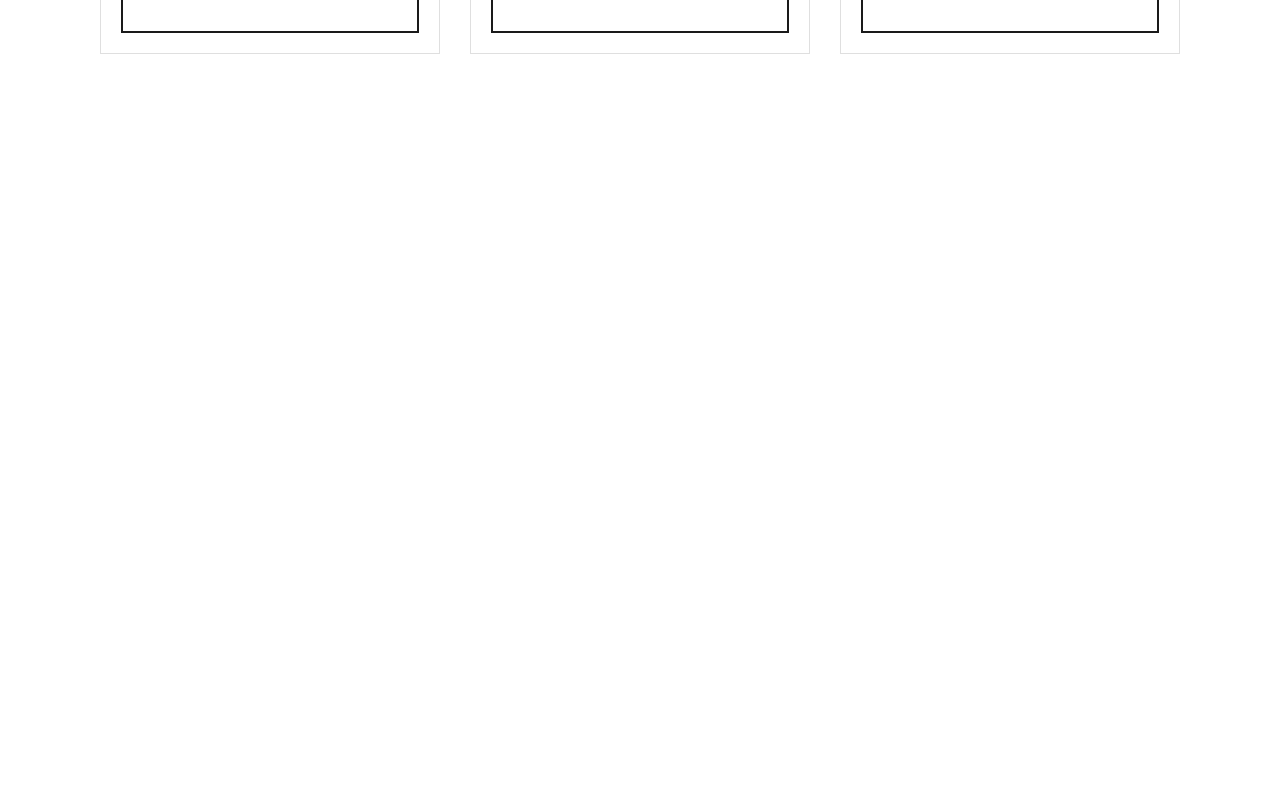
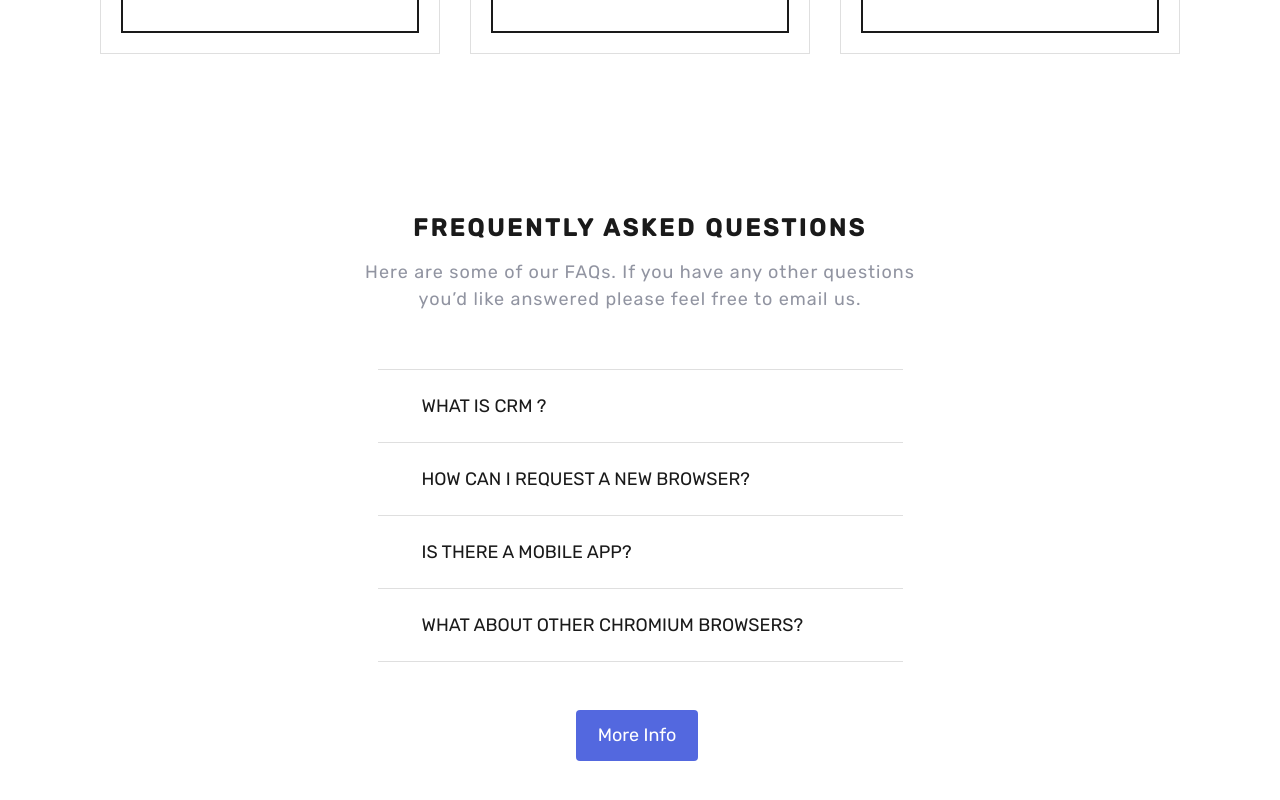
Before and after one commit to silvertechguy/crm-landing-page, a React (Create React App) app: page / in a window 1280 px wide. Shown: the part 2020-2820 px from the top of the page. Before the commit the page ends 2170 px from the top, so only its background shows below. Built offline with nearby package versions, Linux system fonts and the light colour scheme.

Commit message:
build the faqs components

```diff
--- /dev/null
+++ b/src/components/faqs.tsx
@@ -0,0 +1,109 @@
+import React from "react";
+import { Accordion, Button, Card, Col, Container, Row } from "react-bootstrap";
+
+const Faqs = () => {
+  return (
+    <section className="questions py-5" id="questions">
+      <Container>
+        <article className="text-center py-3">
+          <h3>Frequently Asked Questions</h3>
+          <p className="my-3">
+            Here are some of our FAQs. If you have any other questions <br />
+            you’d like answered please feel free to email us.
+          </p>
+        </article>
+        <Row className="justify-content-center">
+          <Col sm={12} md={10} lg={6}>
+            <div>
+              <Accordion className="accordion mt-4 mb-5" id="accordion">
+                <Card className="card">
+                  <section className="card-header">
+                    <h2 className="mb-0">
+                      <Accordion.Toggle as={Button} variant="link" eventKey="0">
+                        What is CRM ?
+                      </Accordion.Toggle>
+                    </h2>
+                  </section>
+                  <Accordion.Collapse eventKey="0">
+                    <div className="card-body">
+                      <p>
+                        Lorem ipsum dolor sit amet, consectetur adipiscing elit.
+                        Fusce tincidunt justo eget ultricies fringilla.
+                        Phasellus blandit ipsum quis quam ornare mattis.
+                      </p>
+                    </div>
+                  </Accordion.Collapse>
+                </Card>
+                <Card className="card">
+                  <section className="card-header">
+                    <h2 className="mb-0">
+                      <Accordion.Toggle as={Button} variant="link" eventKey="1">
+                        How can I request a new browser?
+                      </Accordion.Toggle>
+                    </h2>
+                  </section>
+                  <Accordion.Collapse eventKey="1">
+                    <div className="card-body">
+                      <p>
+                        Vivamus luctus eros aliquet convallis ultricies. Mauris
+                        augue massa, ultricies non ligula. Suspendisse
+                        imperdiet. Vivamus luctus eros aliquet convallis
+                        ultricies. Mauris augue massa, ultricies non ligula.
+                        Suspendisse imperdie tVivamus luctus eros aliquet
+                        convallis ultricies. Mauris augue massa, ultricies non
+                        ligula. Suspendisse imperdiet.
+                      </p>
+                    </div>
+                  </Accordion.Collapse>
+                </Card>
+                <Card className="card">
+                  <section className="card-header">
+                    <h2 className="mb-0">
+                      <Accordion.Toggle as={Button} variant="link" eventKey="2">
+                        Is there a mobile app?
+                      </Accordion.Toggle>
+                    </h2>
+                  </section>
+                  <Accordion.Collapse eventKey="2">
+                    <div className="card-body">
+                      <p>
+                        Sed consectetur quam id neque fermentum accumsan.
+                        Praesent luctus vestibulum dolor, ut condimentum urna
+                        vulputate eget. Cras in ligula quis est pharetra mattis
+                        sit amet pharetra purus. Sed sollicitudin ex et
+                        ultricies bibendum.
+                      </p>
+                    </div>
+                  </Accordion.Collapse>
+                </Card>
+                <Card className="card">
+                  <section className="card-header">
+                    <h2 className="mb-0">
+                      <Accordion.Toggle as={Button} variant="link" eventKey="3">
+                        What about other Chromium browsers?
+                      </Accordion.Toggle>
+                    </h2>
+                  </section>
+                  <Accordion.Collapse eventKey="3">
+                    <div className="card-body">
+                      <p>
+                        Integer condimentum ipsum id imperdiet finibus. Vivamus
+                        in placerat mi, at euismod dui. Aliquam vitae neque eget
+                        nisl gravida pellentesque non ut velit.
+                      </p>
+                    </div>
+                  </Accordion.Collapse>
+                </Card>
+              </Accordion>
+              <section className="d-block text-center">
+                <button className="btn-active ease">More Info</button>
+              </section>
+            </div>
+          </Col>
+        </Row>
+      </Container>
+    </section>
+  );
+};
+
+export default Faqs;
--- a/src/components/header.tsx
+++ b/src/components/header.tsx
@@ -19,7 +19,7 @@ const Header = () => {
             <Nav.Link href="#pricing" className="ease">
               Pricing
             </Nav.Link>
-            <Nav.Link href="#pricing" className="ease">
+            <Nav.Link href="#questions" className="ease">
               FAQ'S
             </Nav.Link>
             <Nav.Link href="#contact" className="ease">
--- a/src/components/home.tsx
+++ b/src/components/home.tsx
@@ -4,6 +4,7 @@ import Header from "./header";
 import Content from "./content";
 import Features from "./features";
 import Pricing from "./pricing";
+import Faqs from "./faqs";
 
 const Home = () => {
   return (
@@ -13,6 +14,7 @@ const Home = () => {
         <Content />
         <Features />
         <Pricing />
+        <Faqs />
       </Container>
     </main>
   );
--- a/src/components/pricing.tsx
+++ b/src/components/pricing.tsx
@@ -1,7 +1,7 @@
 import React from "react";
 import { Col, Container, Row } from "react-bootstrap";
 
-const pricing = () => {
+const Pricing = () => {
   return (
     <section className="pricing" id="pricing">
       <Container>
@@ -94,4 +94,4 @@ const pricing = () => {
   );
 };
 
-export default pricing;
+export default Pricing;
--- a/src/index.css
+++ b/src/index.css
@@ -140,6 +140,20 @@ p {
   margin-top: 6rem;
 }
 
+/* Questions content */
+.questions .card {
+  border-left: 0;
+  border-right: 0;
+  border-radius: 0;
+}
+.questions .card .card-header {
+  background-color: transparent;
+}
+.questions .card .btn {
+  position: relative;
+  font-size: large;
+}
+
 /* Responsive */
 @media screen and (max-width: 991px) {
   /* menu */
```
